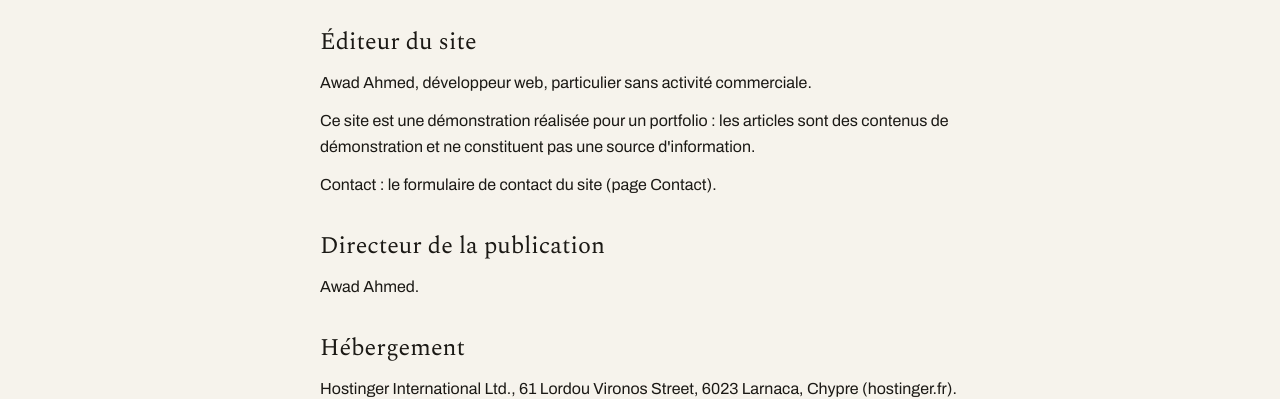
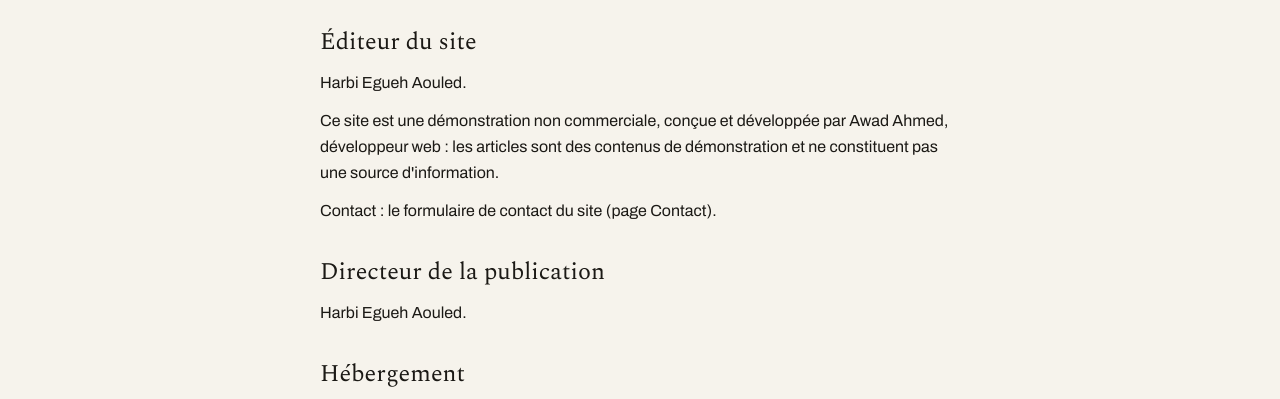
Before and after one commit to AwadAhmedDev/plateforme-editoriale, a Next.js app in the folder frontend/: page /mentions-legales in a window 1280 px wide. Shown: the part 239-638 px from the top of the page. Built offline with nearby package versions, Linux system fonts and the light colour scheme; no server answers; the database is empty.

Commit message:
fix(legal): Harbi Egueh Aouled éditeur et directeur de la publication
Le site reste une démonstration non commerciale, conçue et développée par Awad Ahmed.

Co-Authored-By: Claude Opus 5.5 <noreply@anthropic.com>

```diff
--- a/frontend/app/(public)/a-propos/content.ts
+++ b/frontend/app/(public)/a-propos/content.ts
@@ -22,7 +22,7 @@ export const aProposContent = {
   editeur: {
     titre: "L'éditeur",
     texte:
-      "Ce site est une démonstration conçue, développée et administrée par Awad Ahmed, développeur web, pour son portfolio. Les articles publiés sont des contenus de démonstration rédigés pour illustrer la plateforme : ils ne constituent pas une source d'information.",
+      "Ce média est édité par Harbi Egueh Aouled, directeur de la publication. Le site est une démonstration conçue et développée par Awad Ahmed, développeur web. Les articles publiés sont des contenus de démonstration rédigés pour illustrer la plateforme : ils ne constituent pas une source d'information.",
   },
   contact: {
     libelle: "le formulaire de contact du site",
--- a/frontend/app/(public)/mentions-legales/content.ts
+++ b/frontend/app/(public)/mentions-legales/content.ts
@@ -1,23 +1,21 @@
 import { aProposContent } from "../a-propos/content";
 
 // Contenu éditorial des Mentions légales — même convention que a-propos/content.ts :
-// séparé de page.tsx. Site de démonstration non commercial (portfolio) : l'éditeur est
-// une personne physique sans activité commerciale, d'où l'absence de SIRET ; l'adresse
-// postale n'est pas publiée, le contact passe par le formulaire du site (LCEN art. 6 III-2
-// pour les éditeurs non professionnels). À remplacer par l'identité de l'exploitant réel
-// avant toute exploitation comme média.
+// séparé de page.tsx. Site de démonstration non commercial, réalisé par Awad Ahmed pour
+// l'éditeur Harbi Egueh Aouled : l'adresse postale n'est pas publiée, le contact passe par
+// le formulaire du site. À compléter (adresse, statut) avant toute exploitation comme média.
 export const mentionsLegalesContent = {
   editeur: {
     titre: "Éditeur du site",
     paragraphes: [
-      "Awad Ahmed, développeur web, particulier sans activité commerciale.",
-      "Ce site est une démonstration réalisée pour un portfolio : les articles sont des contenus de démonstration et ne constituent pas une source d'information.",
+      "Harbi Egueh Aouled.",
+      "Ce site est une démonstration non commerciale, conçue et développée par Awad Ahmed, développeur web : les articles sont des contenus de démonstration et ne constituent pas une source d'information.",
       `Contact : ${aProposContent.contact.libelle} (page Contact).`,
     ],
   },
   directeurPublication: {
     titre: "Directeur de la publication",
-    paragraphes: ["Awad Ahmed."],
+    paragraphes: ["Harbi Egueh Aouled."],
   },
   hebergement: {
     titre: "Hébergement",
```
